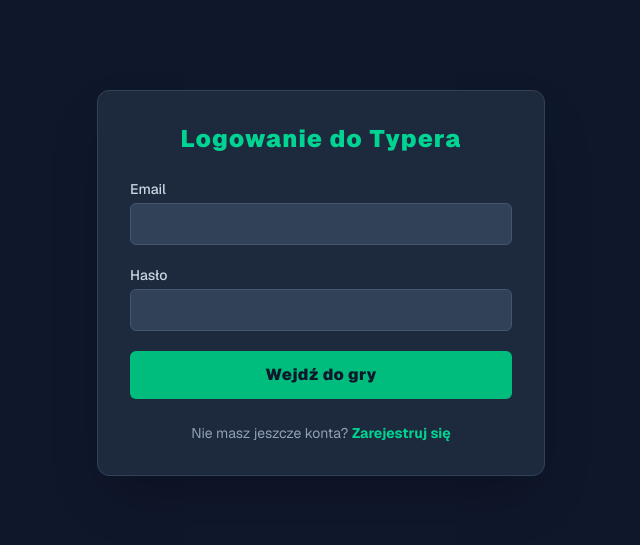
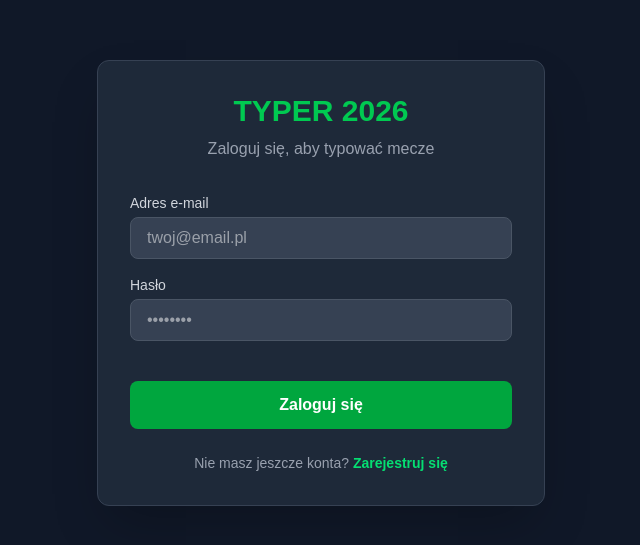
Before and after one commit to Michal-w-pl/VAR-uj-Wynik, a Next.js app in the folder aplikacja/: page /login in a window 1280 px wide. Shown: the part 117-662 px from the top of the page, without its empty margins (319-959 px from the left). Built offline with nearby package versions, Linux system fonts and the light colour scheme; no server answers.

Commit message:
Dodanie nicku do rejestracji

```diff
--- a/aplikacja/src/app/login/page.tsx
+++ b/aplikacja/src/app/login/page.tsx
@@ -1,112 +1,142 @@
 'use client'
 
 import { useState } from 'react'
-import { createClient } from '../../utils/supabase/client'
 import { useRouter } from 'next/navigation'
+import { createClient } from '@supabase/supabase-js'
+
+// Łączymy się z bazą danych
+const supabase = createClient(
+  process.env.NEXT_PUBLIC_SUPABASE_URL!,
+  process.env.NEXT_PUBLIC_SUPABASE_ANON_KEY!
+)
 
 export default function LoginPage() {
-
+  const router = useRouter()
+  const [isLogin, setIsLogin] = useState(true)
   const [email, setEmail] = useState('')
   const [password, setPassword] = useState('')
-  const [username, setUsername] = useState('') // Nazwa do rankingu
-  const [isLogin, setIsLogin] = useState(true)
+  const [username, setUsername] = useState('')
   const [error, setError] = useState<string | null>(null)
   const [loading, setLoading] = useState(false)
-  const router = useRouter()
-  const supabase = createClient()
 
+  const handleSubmit = async (e: React.FormEvent) => {
+    e.preventDefault()
+    setError(null)
+    setLoading(true)
 
-  const handleAuth = async (e: React.FormEvent) => {
-    e.preventDefault()
-    setLoading(true)
-    setError(null)
-
+    try {
       if (isLogin) {
         // LOGOWANIE
         const { error } = await supabase.auth.signInWithPassword({ email, password })
-      if (error) setError('Błędne dane logowania.')
-      else router.push('/') // Przekierowanie na stronę główną (Dashboard)
+        if (error) throw new Error('Błędne dane logowania.')
+
+        // Po udanym logowaniu przenosimy na Dashboard
+        router.push('/')
+        router.refresh()
       } else {
         // REJESTRACJA
+        if (!username.trim()) throw new Error('Musisz podać swoją nazwę gracza!')
+        if (password.length < 6) throw new Error('Hasło musi mieć minimum 6 znaków.')
+
         const { error } = await supabase.auth.signUp({
           email,
           password,
           options: {
-          data: { username: username }
+            data: {
+              username: username // <-- Tu wysyłamy Nick do bazy!
+            }
           }
         })
-      if (error) setError(error.message)
-      else {
-        alert('Rejestracja udana! Możesz się teraz zalogować.')
-        setIsLogin(true)
+        if (error) throw new Error('Błąd podczas rejestracji. Taki e-mail może już istnieć.')
+
+        // Po udanej rejestracji przenosimy na Dashboard
+        router.push('/')
+        router.refresh()
       }
+    } catch (err: any) {
+      setError(err.message)
+    } finally {
+      setLoading(false)
     }
-    setLoading(false)
   }
 
   return (
-    <div className="flex min-h-screen items-center justify-center bg-slate-900 px-4 text-white font-sans">
-      <div className="w-full max-w-md bg-slate-800 rounded-xl shadow-2xl p-8 border border-slate-700">
-        <h2 className="text-2xl font-black tracking-wider text-center mb-6 text-emerald-400">
-          {isLogin ? 'Logowanie do Typera' : 'Rejestracja Gracza'}
-        </h2>
+    <div className="min-h-screen flex items-center justify-center bg-gray-900 p-4 text-white">
+      <div className="max-w-md w-full bg-gray-800 p-8 rounded-xl shadow-2xl border border-gray-700">
 
-        <form onSubmit={handleAuth} className="space-y-5">
+        <div className="text-center mb-8">
+          <h1 className="text-3xl font-bold text-green-500">TYPER 2026</h1>
+          <p className="text-gray-400 mt-2">
+            {isLogin ? 'Zaloguj się, aby typować mecze' : 'Załóż darmowe konto gracza'}
+          </p>
+        </div>
+
+        {error && (
+          <div className="mb-4 p-3 bg-red-500/20 border border-red-500 text-red-400 rounded text-sm text-center">
+            {error}
+          </div>
+        )}
+
+        <form onSubmit={handleSubmit} className="space-y-4">
+
+          {/* Pole widoczne TYLKO podczas rejestracji */}
           {!isLogin && (
             <div>
-              <label className="block text-sm font-medium text-slate-300 mb-1">Nazwa użytkownika (widoczna w rankingu)</label>
+              <label className="block text-sm font-medium text-gray-300 mb-1">Nazwa gracza (Nick)</label>
               <input
                 type="text"
+                required={!isLogin}
                 value={username}
                 onChange={(e) => setUsername(e.target.value)}
-                className="block w-full rounded-md border border-slate-600 bg-slate-700 px-4 py-2 text-white focus:border-emerald-500 focus:ring-1 focus:ring-emerald-500 outline-none"
-                required={!isLogin}
+                className="w-full px-4 py-2 bg-gray-700 border border-gray-600 rounded-lg focus:outline-none focus:ring-2 focus:ring-green-500 text-white"
+                placeholder="np. Kowalski99"
               />
             </div>
           )}
 
           <div>
-            <label className="block text-sm font-medium text-slate-300 mb-1">Email</label>
+            <label className="block text-sm font-medium text-gray-300 mb-1">Adres e-mail</label>
             <input
               type="email"
+              required
               value={email}
               onChange={(e) => setEmail(e.target.value)}
-              className="block w-full rounded-md border border-slate-600 bg-slate-700 px-4 py-2 text-white focus:border-emerald-500 focus:ring-1 focus:ring-emerald-500 outline-none"
-              required
+              className="w-full px-4 py-2 bg-gray-700 border border-gray-600 rounded-lg focus:outline-none focus:ring-2 focus:ring-green-500 text-white"
+              placeholder="twoj@email.pl"
             />
           </div>
 
           <div>
-            <label className="block text-sm font-medium text-slate-300 mb-1">Hasło</label>
+            <label className="block text-sm font-medium text-gray-300 mb-1">Hasło</label>
             <input
               type="password"
+              required
               value={password}
               onChange={(e) => setPassword(e.target.value)}
-              className="block w-full rounded-md border border-slate-600 bg-slate-700 px-4 py-2 text-white focus:border-emerald-500 focus:ring-1 focus:ring-emerald-500 outline-none"
-              required
+              className="w-full px-4 py-2 bg-gray-700 border border-gray-600 rounded-lg focus:outline-none focus:ring-2 focus:ring-green-500 text-white"
+              placeholder="••••••••"
             />
           </div>
-
-          {error && <p className="text-red-400 text-sm text-center font-bold bg-red-500/10 py-2 rounded">{error}</p>}
 
           <button
             type="submit"
             disabled={loading}
-            className="w-full rounded-md bg-emerald-500 px-4 py-3 text-slate-900 font-black tracking-wide hover:bg-emerald-600 focus:outline-none transition-colors disabled:bg-emerald-800 disabled:text-slate-400"
+            className="w-full py-3 bg-green-600 hover:bg-green-500 text-white font-bold rounded-lg transition-colors mt-6 disabled:opacity-50"
           >
-            {loading ? 'Przetwarzanie...' : (isLogin ? 'Wejdź do gry' : 'Załóż konto')}
+            {loading ? 'Przetwarzanie...' : (isLogin ? 'Zaloguj się' : 'Zarejestruj się')}
           </button>
         </form>
 
-        <div className="mt-6 text-center text-sm text-slate-400">
+        <div className="mt-6 text-center text-sm text-gray-400">
           {isLogin ? "Nie masz jeszcze konta? " : "Masz już konto? "}
           <button
-            onClick={() => { setIsLogin(!isLogin); setError(null); }}
-            className="text-emerald-400 font-bold hover:text-emerald-300 transition-colors"
+            onClick={() => setIsLogin(!isLogin)}
+            className="text-green-400 hover:text-green-300 font-semibold"
           >
             {isLogin ? 'Zarejestruj się' : 'Zaloguj się'}
           </button>
         </div>
+
       </div>
     </div>
   )
```
Lines whose indentation alone changed are shown as unchanged.
